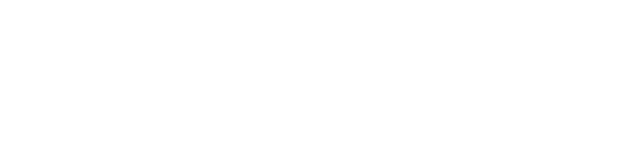
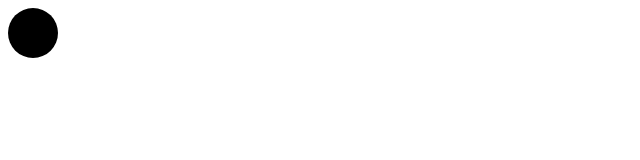
Before and after one commit to deusyvan/estourarBaloes, a plain HTML site: page index.html in a window 1280 px wide. Shown: the whole page, without its empty margins (0-640 px from the left). Drawn offline with Linux system fonts and the light colour scheme.

Commit message:
Mostrando a bola

```diff
--- a/index.html
+++ b/index.html
@@ -15,6 +15,6 @@
 		<script type="text/javascript" src="script.js"></script>
 	</head>
 	<body>
-
+		<div class="bola"></div>
 	</body>
 </html>
```
